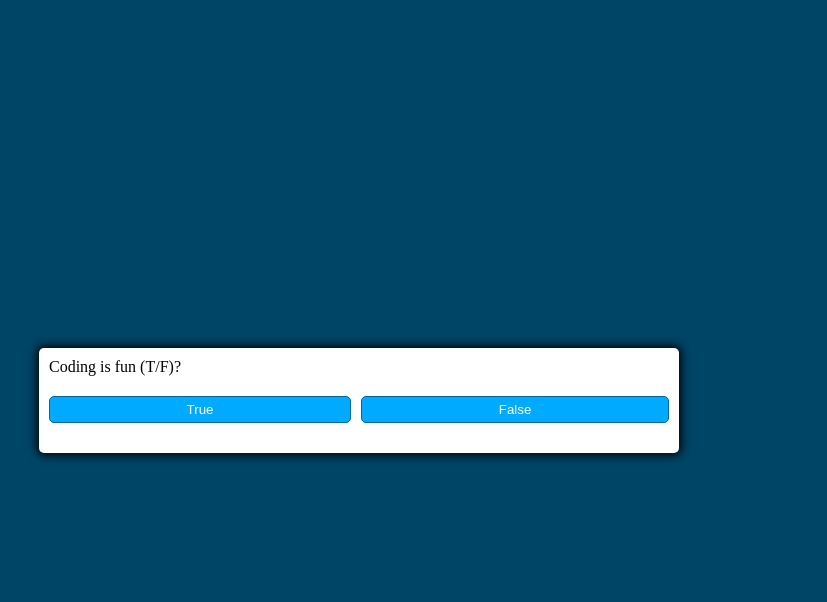
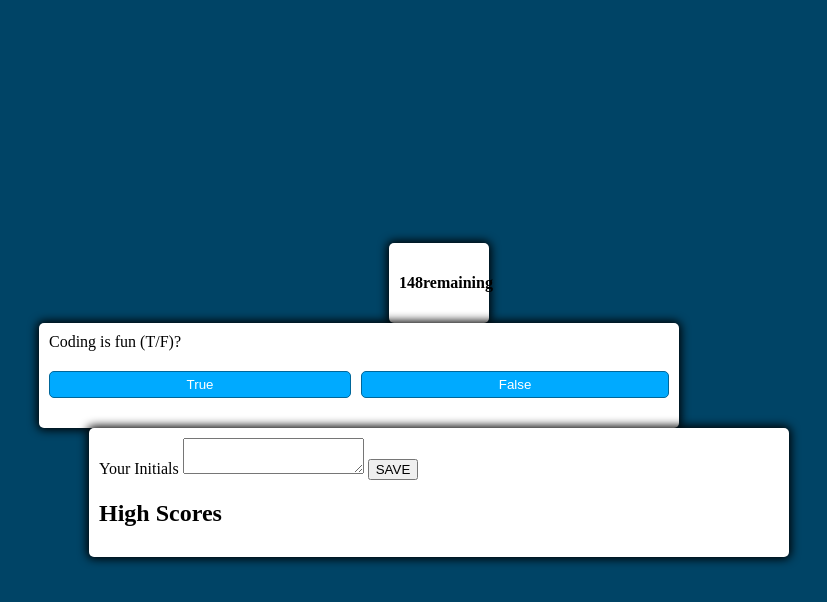
Before and after one commit to dltorrise/JavaScript-Timed-Quiz, a plain HTML site: page index.html in a window 1280 px wide. Both pictures are taken after a click on the button "Start". Shown: the whole page, without its empty margins (201-1028 px from the left). Drawn offline with Linux system fonts and the light colour scheme.

Commit message:
got timer and scoreboard to show

```diff
--- a/Assets/css/styles.css
+++ b/Assets/css/styles.css
@@ -13,11 +13,31 @@
     padding: 0;
     margin: 0;
     display: flex;
+    flex-direction: column;
     width: 100vw;
     height: 100vh;
     justify-content: center;
     align-items: center;
     background-color: hsl(var(--hue), 100%, 20%);
+  }
+
+  article {
+    align-self: center;
+    width: 100px;
+    max-width: 20%;
+    background-color: white;
+    border-radius: 5px;
+    padding: 10px;
+    box-shadow: 0 0 10px 2px;
+  }
+  form {
+    align-self: center;
+    width: 700px;
+    max-width: 80%;
+    background-color: white;
+    border-radius: 5px;
+    padding: 10px;
+    box-shadow: 0 0 10px 2px;
   }
 
   body.correct {
--- a/Assets/js/script.js
+++ b/Assets/js/script.js
@@ -13,6 +13,7 @@ nextButton.addEventListener('click', () => {
 })
 
 function startGame() {
+  setTime()
   startButton.classList.add('hide')
   shuffledQuestions = questions.sort(() => Math.random() - .5)
   currentQuestionIndex = 0
@@ -25,6 +26,7 @@ function setNextQuestion() {
   showQuestion(shuffledQuestions[currentQuestionIndex])
 }
 
+let correct, wrong //for timer
 function showQuestion(question) {
   questionElement.innerText = question.question
   question.answers.forEach(answer => {
@@ -75,9 +77,10 @@ function setStatusClass(element, correct) {
     console.log(right)
     element.classList.add('correct')
   } else {
-    incorrect++
+    incorrect++ //can't seem to get these increment operators to work
     element.classList.add('wrong')
     console.log(incorrect)
+    //secondsLeft -= 30; //what the heck
   }
 }
 
@@ -124,7 +127,7 @@ const questions = [
 //Timer
 var timeEl = document.querySelector(".time");
 
-var secondsLeft = 15;
+var secondsLeft = 150;
 
 function setTime() {
   // Sets interval in variable
@@ -134,18 +137,12 @@ function setTime() {
 
     if (secondsLeft === 0) {
       // Stops execution of action at set interval
-      //clearInterval(timerInterval);
+      clearInterval(timerInterval);
       // Calls function to create and append image
       return;
     }
     //for the points added and deducted
-    if (correct === false) {
-    secondsLeft-30;
-    timeEl.textContent = secondsLeft + "remaining";
-    } else if (correct !== false) {
-        secondsLeft+30;
-        timeEl.textContent = secondsLeft + "remaining";
-    }
+
   }, 1000);
 }
 
--- a/index.html
+++ b/index.html
@@ -10,8 +10,7 @@
 </head>
 <body>
     <article>
-        <h1 class="time" style="text-align:center;"></h1>
-        <div id="main"></div>
+        <h4 class="time"></h4>
     </article>
     <main>
       <div class="container">
@@ -30,6 +29,18 @@
         </div>
       </div>
     </main>
+    <form>
+      <label for="msg">Your Initials</label>
+      <textarea id="msg" name="comments"></textarea>
+      <button id="save">SAVE</button>
+      <div class="card">
+        <h2>High Scores</h2>
+        <p class="initials"><span id="Yourscore"></span></p>
+      </div>
+    </form>
+
+
+
 
 
 
```
